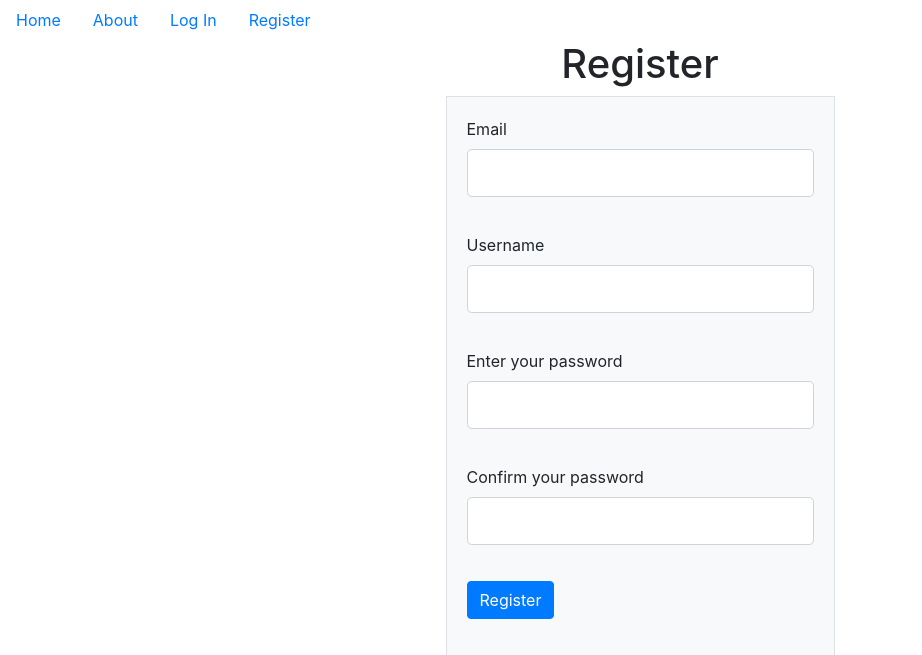
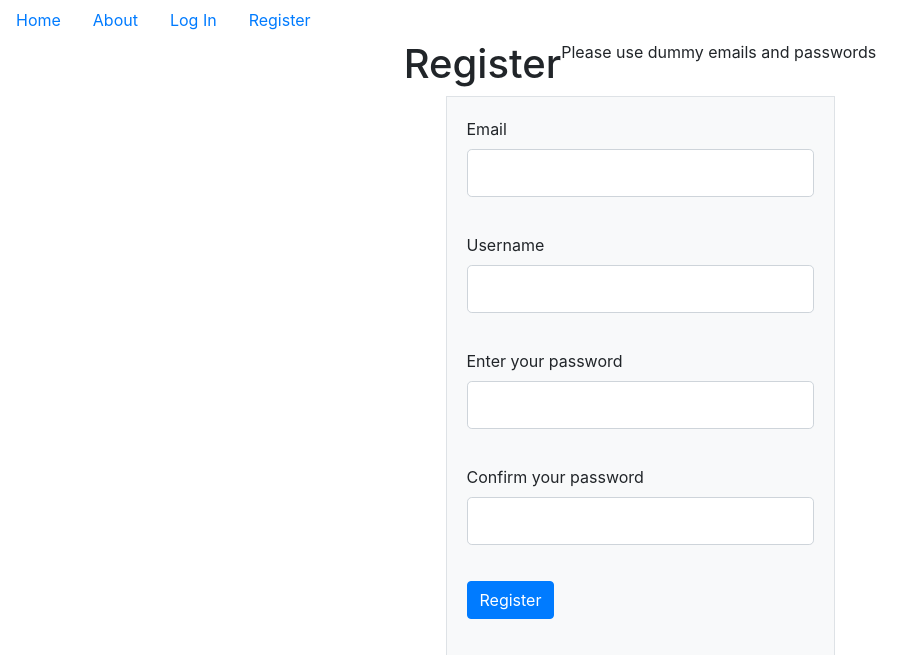
Before and after one commit to chrishaining/Flask-Social-Blog, a Flask app: page /register in a window 1280 px wide. Shown: the top 655 px of the page, without its empty margins (0-922 px from the left). Run offline with Flask 2, Linux system fonts and the light colour scheme; some libraries are stand-ins or nearby versions.

Commit message:
updates readme, adds note to registration form

```diff
--- a/puppycompanyblog/templates/register.html
+++ b/puppycompanyblog/templates/register.html
@@ -6,6 +6,7 @@
 
   <div class="row justify-content-center">
     <h1>Register</h1>
+    <p>Please use dummy emails and passwords</p>
   </div>
 
   <div class="row justify-content-center">
```
Also changed, not shown: README.md.
